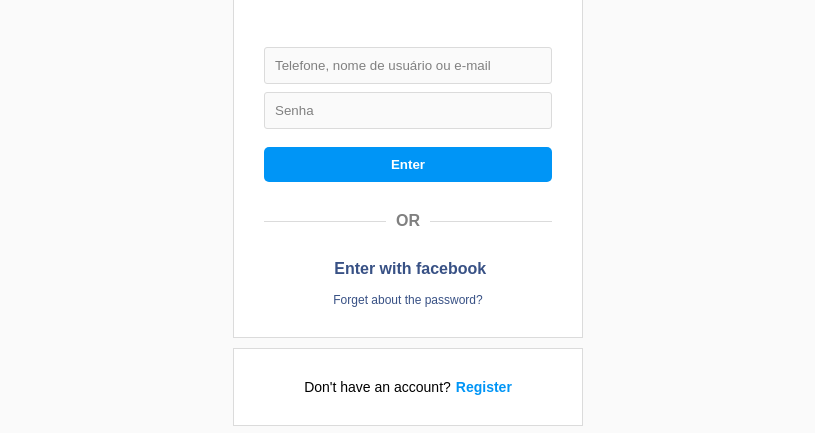
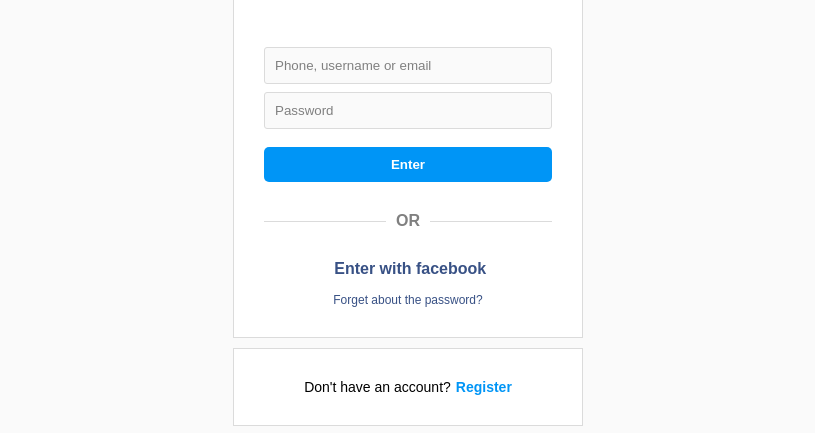
Before and after one commit to VengadeshProgrammer/coding, a plain HTML site: page index.html in a window 1280 px wide. Shown: the part 174-607 px from the top of the page, without its empty margins (232-1047 px from the left). Drawn offline with Linux system fonts and the light colour scheme; files whose address does not match are found by name.

Commit message:
Update index.html

```diff
--- a/index.html
+++ b/index.html
@@ -18,10 +18,10 @@
                 </h1>
                 <form>
                     <label for="email" class="sr-only">Phone, username or email</label>
-                    <input name="email" placeholder="Telefone, nome de usuário ou e-mail" />
+                    <input name="email" placeholder="Phone, username or email" />
 
                     <label for="password" class="sr-only">Password</label>
-                    <input name="password" type="password" placeholder="Senha" />
+                    <input name="password" type="password" placeholder="Password" />
 
                     <button type="button">Enter</button>
                 </form>
```
